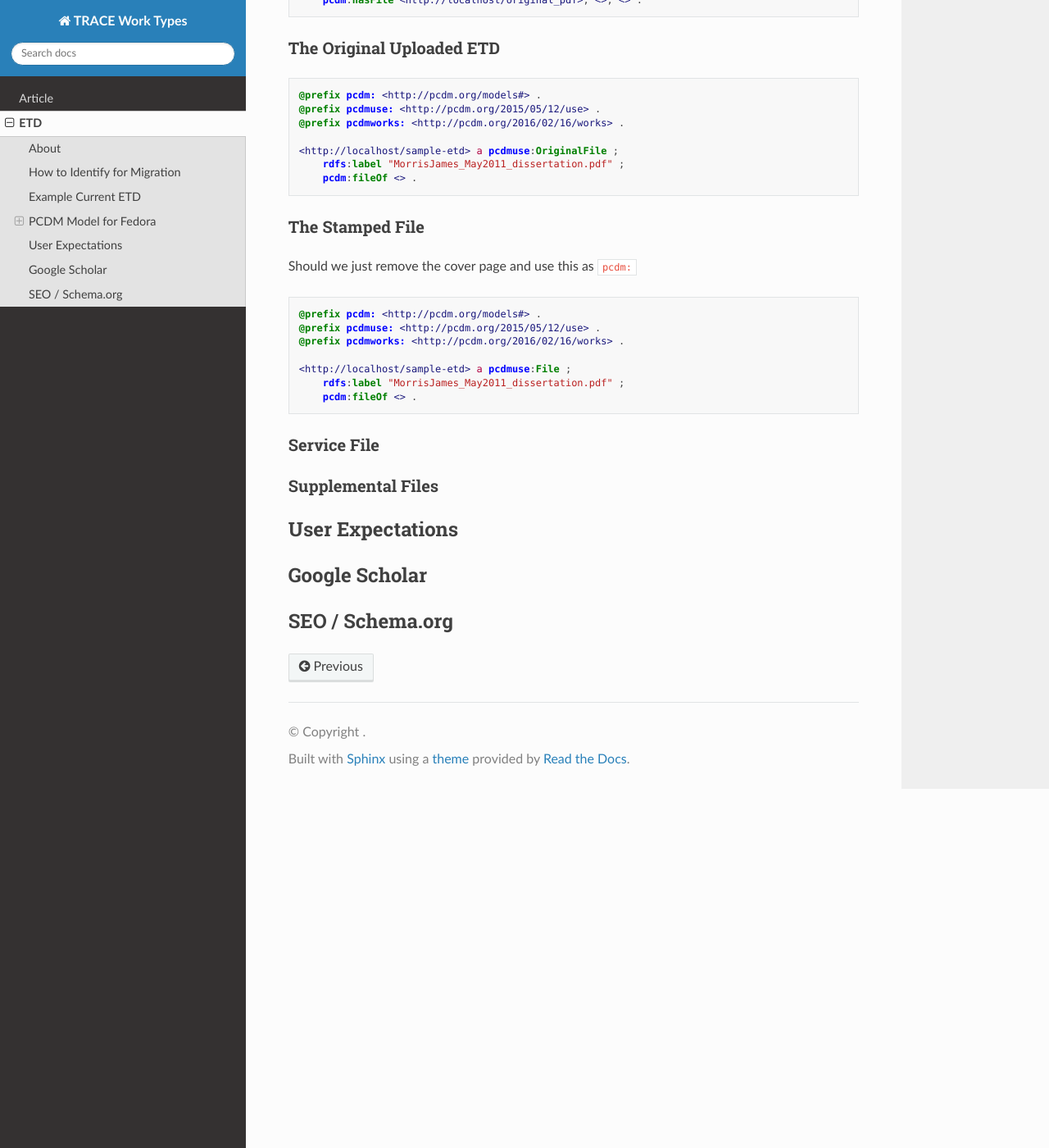
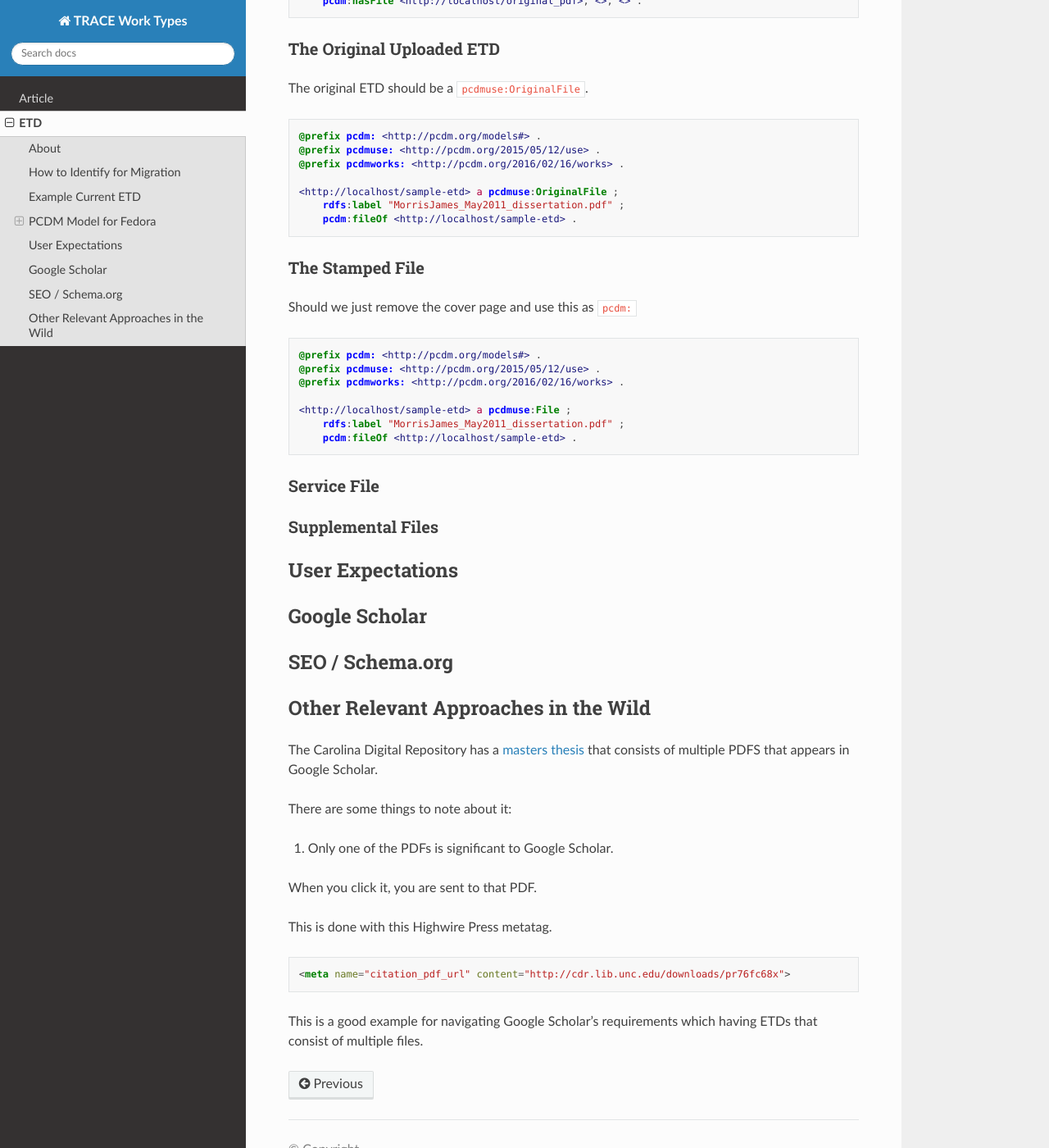
Before and after one commit to utkdigitalinitiatives/trace_work_types_planning, a Sphinx documentation site: the page built from docs/source/contents/etd.rst, in a window 1280 px wide and 1400 px high, scrolled down 2085 px. Shown: the whole window at 82% size. Built offline with Sphinx 7.4.7 and the Read the Docs theme 2.0.0, drawn with Linux system fonts in a browser that asks for light colours; some of the changed text lies outside the part shown.

Commit message:
Add working example.

```diff
--- a/docs/source/contents/etd.rst
+++ b/docs/source/contents/etd.rst
@@ -35,8 +35,7 @@ In our AWS bucket, we have:
 
 * a descriptive metadata file (metadata.xml)
 * the final original uploaded manuscript (MorrisJames_May2011_dissertation.pdf) from the uploader
-* a intermediary file with a cover page generated by Digital Commons and a acceptance page from the head of the graduate
-school.
+* a intermediary file with a cover page generated by Digital Commons and a acceptance page from the head of the graduate school.
 * supplemental files
 
 The only way to determine which file is the original file submitted by the student is to make sure it is not listed in
@@ -93,7 +92,8 @@ An ETD with supplemental files should look like this in Fedora.
 The Whole Work
 ==============
 
-The ETD object should looks something like this.
+The ETD object should be a :code:`pcdmworks:Work` and describe its relationship to its files along with its descriptive
+metadata elements.
 
 .. code-block:: turtle
 
@@ -101,13 +101,15 @@ The ETD object should looks something like this.
     @prefix pcdmuse: <http://pcdm.org/2015/05/12/use> .
     @prefix pcdmworks: <http://pcdm.org/2016/02/16/works> .
 
-    <http://localhost/sample-etd> a pcdm:Work ;
+    <http://localhost/sample-etd> a pcdmworks:Work ;
         <http://purl.org/dc/terms/title> "The ‘Helper’ Phenotype: A Symbiotic Interaction Between Prochlorococcus and Hydrogen Peroxide Scavenging Microorganisms" ;
         pcdm:hasFile <http://localhost/original_pdf>, <>, <> .
 
 =========================
 The Original Uploaded ETD
 =========================
+
+The original ETD should be a :code:`pcdmuse:OriginalFile`.
 
 .. code-block:: turtle
 
@@ -117,7 +119,7 @@ The Original Uploaded ETD
 
     <http://localhost/sample-etd> a pcdmuse:OriginalFile ;
         rdfs:label "MorrisJames_May2011_dissertation.pdf" ;
-        pcdm:fileOf <> .
+        pcdm:fileOf <http://localhost/sample-etd> .
 
 ================
 The Stamped File
@@ -133,7 +135,7 @@ Should we just remove the cover page and use this as :code:`pcdm:`
 
     <http://localhost/sample-etd> a pcdmuse:File ;
         rdfs:label "MorrisJames_May2011_dissertation.pdf" ;
-        pcdm:fileOf <> .
+        pcdm:fileOf <http://localhost/sample-etd> .
 
 ============
 Service File
@@ -152,3 +154,23 @@ Google Scholar
 
 SEO / Schema.org
 ----------------
+
+Other Relevant Approaches in the Wild
+-------------------------------------
+
+The Carolina Digital Repository has a `masters thesis <https://cdr.lib.unc.edu/concern/masters_papers/fn1077510?locale=en>`_
+that consists of multiple PDFS that appears in Google Scholar.
+
+There are some things to note about it:
+
+1. Only one of the PDFs is significant to Google Scholar.
+
+When you click it, you are sent to that PDF.
+
+This is done with this Highwire Press metatag.
+
+.. code-block:: html
+
+    <meta name="citation_pdf_url" content="http://cdr.lib.unc.edu/downloads/pr76fc68x">
+
+This is a good example for navigating Google Scholar's requirements which having ETDs that consist of multiple files.
```
